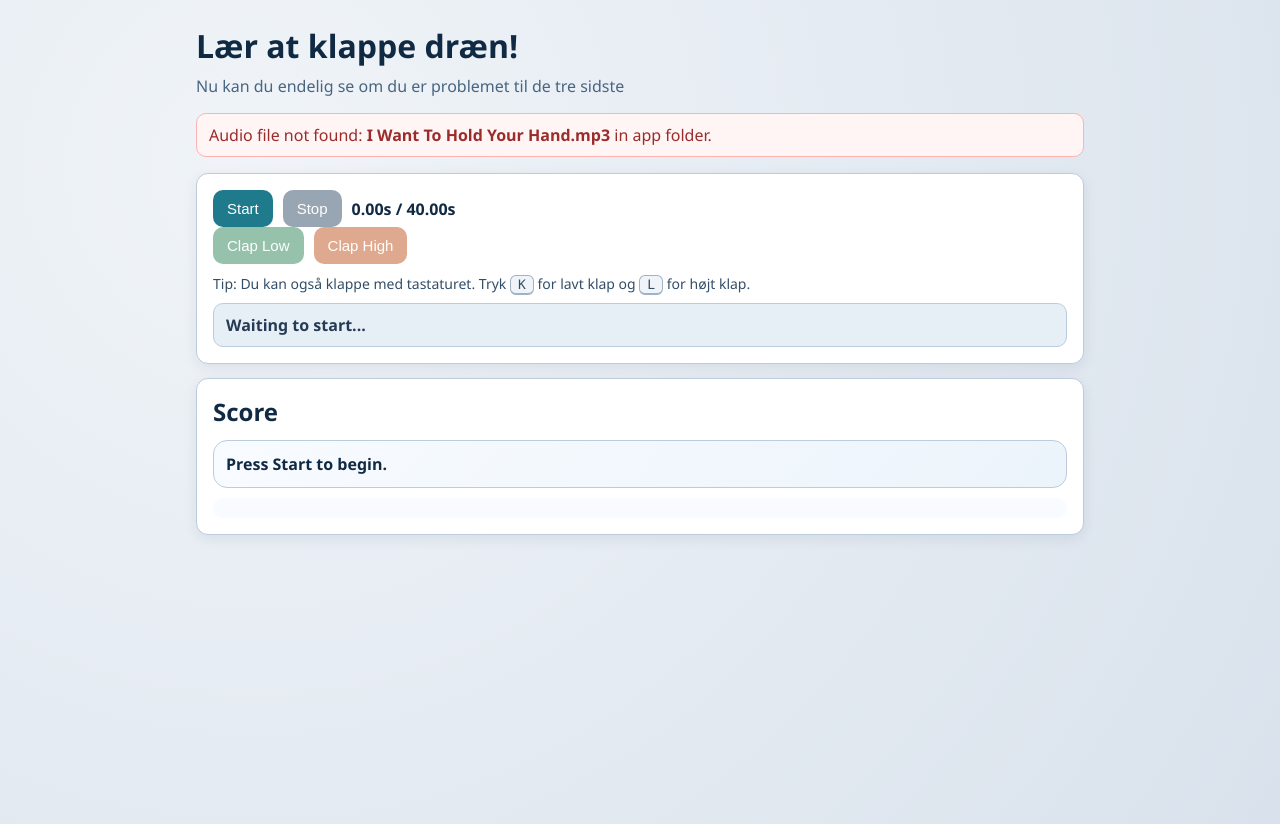
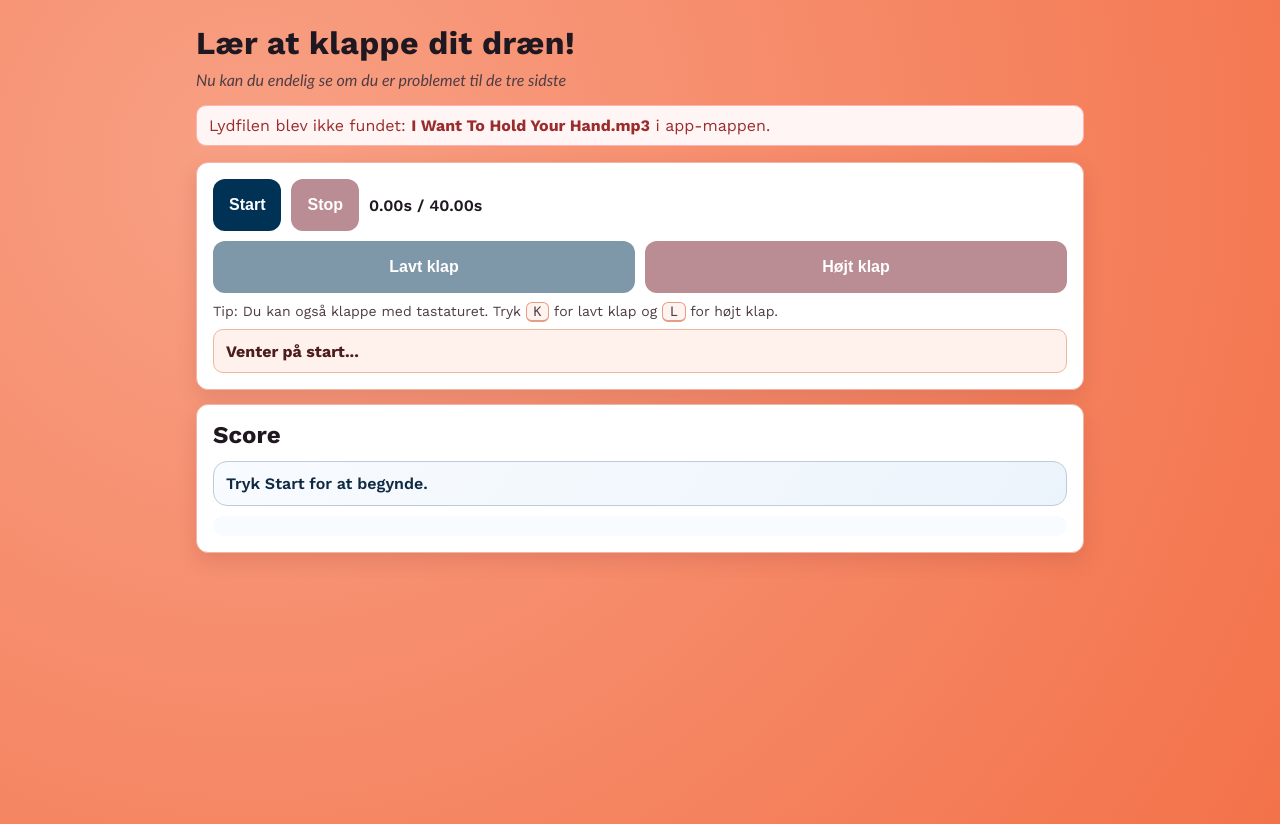
Before and after one commit to nteuchler/De3Sidste, a Flask app: page / in a window 1280 px wide. Run offline with Flask 3, Linux system fonts and the light colour scheme.

Commit message:
grafisk opdatering

```diff
--- a/app.py
+++ b/app.py
@@ -98,8 +98,8 @@ def in_ignored_window(seconds: float) -> bool:
 
 
 def clap_position_label(position: int) -> str:
-    labels = {1: "1st", 2: "2nd", 3: "3rd"}
-    return labels.get(position, f"{position}th")
+    labels = {1: "1.", 2: "2.", 3: "3."}
+    return labels.get(position, f"{position}.")
 
 
 def rank_from_accuracy(accuracy: float) -> str:
@@ -273,13 +273,13 @@ def score():
         hit_rate = (pos_hit_count / pos_expected) if pos_expected > 0 else 0.0
 
         if pos_hit_count == 0:
-            trend = "no data"
+            trend = "ingen data"
         elif pos_avg_signed_ms <= -CONSISTENT_BIAS_MS:
-            trend = "consistently early"
+            trend = "konsekvent tidlig"
         elif pos_avg_signed_ms >= CONSISTENT_BIAS_MS:
-            trend = "consistently late"
+            trend = "konsekvent sen"
         else:
-            trend = "on time"
+            trend = "i takt"
 
         per_position[pos] = {
             "position": pos,
--- a/static/css/styles.css
+++ b/static/css/styles.css
@@ -1,13 +1,18 @@
+@import url("https://fonts.googleapis.com/css2?family=Work+Sans:wght@400;600;700;800;900&display=swap");
+
 :root {
-  --bg-1: #f0f4f8;
-  --bg-2: #d9e2ec;
+  --bg-1: #f8a084;
+  --bg-2: #f3724a;
   --card: #ffffff;
-  --text: #102a43;
-  --muted: #486581;
-  --accent-low: #2f855a;
-  --accent-high: #c05621;
-  --primary: #1f7a8c;
+  --text: #1f1820;
+  --muted: #4e3d45;
+  --accent-low: #003255;
+  --accent-high: #771b2a;
+  --primary: #003255;
+  --secondary: #771b2a;
   --warning: #9b2c2c;
+  --font-main: "Work Sans", "Segoe UI", Tahoma, Geneva, Verdana, sans-serif;
+  --font-accent: "Trebuchet MS", "Work Sans", "Segoe UI", sans-serif;
 }
 
 * {
@@ -16,7 +21,7 @@
 
 body {
   margin: 0;
-  font-family: "Segoe UI", Tahoma, Geneva, Verdana, sans-serif;
+  font-family: var(--font-main);
   color: var(--text);
   min-height: 100vh;
   background: radial-gradient(circle at 20% 20%, var(--bg-1), var(--bg-2));
@@ -30,11 +35,14 @@ body {
 
 h1 {
   margin: 0 0 8px;
+  letter-spacing: 0.01em;
 }
 
 .subtitle {
   margin: 0 0 16px;
   color: var(--muted);
+  font-family: var(--font-accent);
+  font-style: italic;
 }
 
 .warning {
@@ -48,11 +56,11 @@ h1 {
 
 .panel {
   background: var(--card);
-  border: 1px solid #bcccdc;
+  border: 1px solid #efb6a1;
   border-radius: 12px;
   padding: 16px;
   margin-bottom: 14px;
-  box-shadow: 0 4px 14px rgba(16, 42, 67, 0.08);
+  box-shadow: 0 8px 20px rgba(119, 27, 42, 0.14);
 }
 
 .row {
@@ -64,13 +72,21 @@ h1 {
 
 .controls button,
 .clap-buttons button {
-  padding: 10px 14px;
+  padding: 14px 16px;
   border: none;
-  border-radius: 10px;
+  border-radius: 12px;
   color: #fff;
-  font-size: 15px;
+  font-size: 16px;
+  font-weight: 700;
+  min-height: 52px;
+  touch-action: manipulation;
   cursor: pointer;
-  transition: transform 90ms ease, filter 120ms ease;
+  transition: transform 90ms ease, filter 120ms ease, box-shadow 120ms ease;
+}
+
+.controls button:hover,
+.clap-buttons button:hover {
+  box-shadow: 0 10px 20px rgba(0, 50, 85, 0.28);
 }
 
 #startBtn {
@@ -78,7 +94,7 @@ h1 {
 }
 
 #stopBtn {
-  background: #334e68;
+  background: var(--secondary);
 }
 
 #lowBtn {
@@ -87,6 +103,14 @@ h1 {
 
 #highBtn {
   background: var(--accent-high);
+}
+
+.clap-buttons {
+  margin-top: 10px;
+}
+
+.clap-buttons button {
+  flex: 1 1 220px;
 }
 
 .pulse {
@@ -99,36 +123,36 @@ h1 {
   border-radius: 10px;
   padding: 10px 12px;
   font-weight: 700;
-  background: #e6eff6;
-  color: #243b53;
-  border: 1px solid #bcccdc;
+  background: #fff1eb;
+  color: #4c1d1d;
+  border: 1px solid #efb6a1;
   min-height: 44px;
   display: flex;
   align-items: center;
 }
 
 .live-feedback.low {
-  background: #e6fffa;
-  border-color: #81e6d9;
-  color: #22543d;
+  background: #e8f0f7;
+  border-color: #7aa2c3;
+  color: #0b3558;
 }
 
 .live-feedback.high {
-  background: #fffaf0;
-  border-color: #fbd38d;
-  color: #7b341e;
+  background: #f9e8ec;
+  border-color: #d18a96;
+  color: #5b1020;
 }
 
 .key-hint {
   margin: 10px 0 2px;
-  color: #334e68;
+  color: #4e3d45;
   font-size: 14px;
 }
 
 .key-hint kbd {
   font-family: Consolas, "Courier New", monospace;
-  background: #f0f4f8;
-  border: 1px solid #9fb3c8;
+  background: #fff3ef;
+  border: 1px solid #e79c86;
   border-bottom-width: 2px;
   border-radius: 6px;
   padding: 1px 7px;
@@ -291,6 +315,30 @@ input[type="number"] {
     margin-top: 16px;
   }
 
+  .controls,
+  .clap-buttons {
+    display: grid;
+    grid-template-columns: 1fr 1fr;
+    gap: 12px;
+  }
+
+  #timeDisplay {
+    grid-column: 1 / -1;
+    text-align: center;
+  }
+
+  .controls button,
+  .clap-buttons button {
+    min-height: 64px;
+    font-size: 18px;
+    border-radius: 14px;
+  }
+
+  .key-hint {
+    font-size: 15px;
+    line-height: 1.4;
+  }
+
   input[type="number"] {
     width: 100%;
   }
--- a/static/js/app.js
+++ b/static/js/app.js
@@ -18,14 +18,14 @@ const rankClassByName = {
 function renderScoreCard(result) {
   const tierClass = rankClassByName[result.rank] || "tier-medarbejder";
   const displayScore = Number(result.accuracyScore || 0);
-  const headline = displayScore >= 90 ? "SEJR!" : "RUN COMPLETE";
+  const headline = displayScore >= 90 ? "SEJR!" : "RUN FÆRDIG";
 
   scoreSummary.className = `score-summary-card is-win ${tierClass}`;
   scoreSummary.innerHTML = `
     <div class="win-tag">${headline}</div>
     <div class="win-score">${displayScore.toFixed(1)}<span>/100</span></div>
     <div class="win-rank">${result.rank}</div>
-    <div class="win-stats">Matched ${result.matchedCount}/${result.expectedCount} | Extra ${result.extraCount}</div>
+    <div class="win-stats">Ramt ${result.matchedCount}/${result.expectedCount} | Ekstra ${result.extraCount}</div>
   `;
 }
 
@@ -67,12 +67,12 @@ function pulseButton(button) {
 function flashFeedback(type, time) {
   liveFeedback.classList.remove("low", "high");
   liveFeedback.classList.add(type);
-  liveFeedback.textContent = `${type.toUpperCase()} clap registered at ${time.toFixed(2)}s`;
+  liveFeedback.textContent = `${type.toUpperCase()} klap registreret ved ${time.toFixed(2)}s`;
 
   clearTimeout(feedbackTimer);
   feedbackTimer = setTimeout(() => {
     liveFeedback.classList.remove("low", "high");
-    liveFeedback.textContent = "Listening...";
+    liveFeedback.textContent = "Lytter...";
   }, 250);
 }
 
@@ -118,10 +118,10 @@ function scheduleFadeOut() {
 function startRun() {
   clapEvents = [];
   scoreSummary.className = "score-summary-card";
-  scoreSummary.textContent = "Running... Clap with the buttons!";
+  scoreSummary.textContent = "Spiller... Klap med knapperne!";
   scoreDetails.textContent = "";
   liveFeedback.classList.remove("low", "high");
-  liveFeedback.textContent = "Listening...";
+  liveFeedback.textContent = "Lytter...";
 
   runStartPerf = performance.now();
   audio.currentTime = 0;
@@ -136,10 +136,10 @@ function startRun() {
       scheduleFadeOut();
     })
     .catch((error) => {
-      scoreSummary.textContent = "Could not start audio playback. Click Start again.";
+      scoreSummary.textContent = "Kunne ikke starte afspilning. Tryk Start igen.";
       scoreDetails.textContent = String(error);
       liveFeedback.classList.remove("low", "high");
-      liveFeedback.textContent = "Playback failed.";
+      liveFeedback.textContent = "Afspilning fejlede.";
     });
 }
 
@@ -153,7 +153,7 @@ function registerClap(type) {
 
 async function scoreRun() {
   liveFeedback.classList.remove("low", "high");
-  liveFeedback.textContent = "Scoring...";
+  liveFeedback.textContent = "Beregner score...";
   try {
     const response = await fetch("/score", {
       method: "POST",
@@ -162,7 +162,7 @@ async function scoreRun() {
     });
 
     if (!response.ok) {
-      throw new Error(`Scoring failed with status ${response.status}`);
+      throw new Error(`Score fejlede med status ${response.status}`);
     }
 
     const result = await response.json();
@@ -171,39 +171,39 @@ async function scoreRun() {
     const perPositionLines = (result.perPosition || []).map((p) => {
       const avgAbs = p.averageAbsErrorMs == null ? "-" : `${p.averageAbsErrorMs}ms`;
       const avgSigned = p.averageSignedErrorMs == null ? "-" : `${p.averageSignedErrorMs}ms`;
-      return `${p.positionLabel} clap: ${p.hitCount}/${p.expectedCount} (${p.hitRate}%) | avg err ${avgAbs} | bias ${avgSigned} | ${p.trend}`;
+      return `${p.positionLabel} klap: ${p.hitCount}/${p.expectedCount} (${p.hitRate}%) | gennemsnitlig fejl ${avgAbs} | bias ${avgSigned} | ${p.trend}`;
     });
 
     const lines = [
       `BPM: ${result.bpm}`,
-      `Rank: ${result.rank}`,
-      `Accuracy: ${result.accuracyScore}%`,
+      `Rang: ${result.rank}`,
+      `Nøjagtighed: ${result.accuracyScore}%`,
       `Timing: ${result.timingScore}%`,
-      `Ignored window: ${(result.ignoredWindowSeconds || []).map((w) => `${w[0]}s-${w[1]}s`).join(", ") || "none"}`,
+      `Ignoreret vindue: ${(result.ignoredWindowSeconds || []).map((w) => `${w[0]}s-${w[1]}s`).join(", ") || "ingen"}`,
       "",
-      "Feedback per clap in each 3-clap phrase:",
+      "Feedback pr. klap i hver 3-klaps frase:",
       ...perPositionLines,
       "",
-      "Sample of expected vs matched:",
+      "Eksempel på forventede vs. ramte:",
       ...result.matches.slice(0, 18).map((m, idx) => {
         const expected = `${idx + 1}. [${m.expected.positionLabel}] ${m.expected.type.toUpperCase()} @ ${m.expected.time.toFixed(2)}s`;
-        if (!m.matched) return `${expected} -> MISS`;
+        if (!m.matched) return `${expected} -> FORBI`;
         const signedMs = m.signed_error_seconds * 1000;
-        const trend = signedMs < -20 ? "EARLY" : signedMs > 20 ? "LATE" : "ON";
-        return `${expected} -> HIT @ ${m.actual.time.toFixed(2)}s (${trend}, ${signedMs.toFixed(1)}ms, beat err ${m.beat_error.toFixed(3)})`;
+        const trend = signedMs < -20 ? "TIDLIG" : signedMs > 20 ? "SEN" : "I TAKT";
+        return `${expected} -> RAMT @ ${m.actual.time.toFixed(2)}s (${trend}, ${signedMs.toFixed(1)}ms, beat-fejl ${m.beat_error.toFixed(3)})`;
       }),
       "",
-      "All claps:",
+      "Alle klap:",
       ...clapEvents.map((e, idx) => `${idx + 1}. ${e.type.toUpperCase()} @ ${e.time.toFixed(2)}s`),
     ];
 
     scoreDetails.textContent = lines.join("\n");
-    liveFeedback.textContent = "Run complete.";
+    liveFeedback.textContent = "Runde afsluttet.";
   } catch (error) {
     scoreSummary.className = "score-summary-card";
-    scoreSummary.textContent = "Could not score this run.";
+    scoreSummary.textContent = "Kunne ikke beregne denne runde.";
     scoreDetails.textContent = String(error);
-    liveFeedback.textContent = "Scoring failed.";
+    liveFeedback.textContent = "Score fejlede.";
   }
 }
 
--- a/templates/index.html
+++ b/templates/index.html
@@ -1,5 +1,5 @@
 <!doctype html>
-<html lang="en">
+<html lang="da">
   <head>
     <meta charset="UTF-8" />
     <meta name="viewport" content="width=device-width, initial-scale=1.0" />
@@ -8,12 +8,12 @@
   </head>
   <body>
     <main class="app">
-      <h1>Lær at klappe dræn!</h1>
+      <h1>Lær at klappe dit dræn!</h1>
       <p class="subtitle">Nu kan du endelig se om du er problemet til de tre sidste</p>
 
       {% if not audio_exists %}
       <div class="warning">
-        Audio file not found: <strong>{{ audio_filename }}</strong> in app folder.
+        Lydfilen blev ikke fundet: <strong>{{ audio_filename }}</strong> i app-mappen.
       </div>
       {% endif %}
 
@@ -25,16 +25,16 @@
         </div>
 
         <div class="row clap-buttons">
-          <button id="lowBtn" class="low" disabled>Clap Low</button>
-          <button id="highBtn" class="high" disabled>Clap High</button>
+          <button id="lowBtn" class="low" disabled>Lavt klap</button>
+          <button id="highBtn" class="high" disabled>Højt klap</button>
         </div>
         <p class="key-hint">Tip: Du kan også klappe med tastaturet. Tryk <kbd>K</kbd> for lavt klap og <kbd>L</kbd> for højt klap.</p>
-        <div id="liveFeedback" class="live-feedback">Waiting to start...</div>
+        <div id="liveFeedback" class="live-feedback">Venter på start...</div>
       </section>
 
       <section class="panel">
         <h2>Score</h2>
-        <div id="scoreSummary" class="score-summary-card">Press Start to begin.</div>
+        <div id="scoreSummary" class="score-summary-card">Tryk Start for at begynde.</div>
         <pre id="scoreDetails"></pre>
       </section>
     </main>
```
Also changed, not shown: 1 other file.
